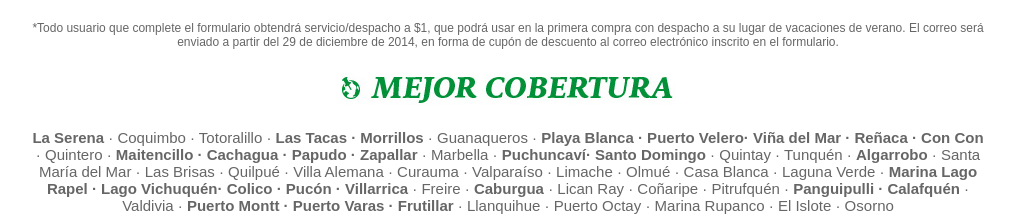
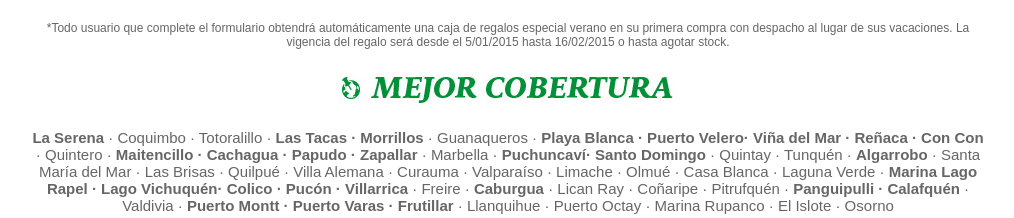
Before and after one commit to xness/Landing-Jumbo-Verano-2015, a PHP site: page / in a window 1280 px wide. Shown: the part 1221-1439 px from the top of the page, without its empty margins (132-1146 px from the left). Run offline with PHP 8.4, Linux system fonts and the light colour scheme; some libraries are stand-ins or nearby versions.

Commit message:
ultimos cambios

```diff
--- a/index.php
+++ b/index.php
@@ -80,8 +80,7 @@
 					<div id="maps"></div>
 				</div>
 				<div class="formulario_bottom">
-					*Todo usuario que complete el formulario obtendr&aacute; servicio/despacho a $1, que podr&aacute; usar en la primera compra con despacho a su lugar de vacaciones de verano.
-					El correo ser&aacute; enviado a partir del 29 de diciembre de 2014, en forma de cup&oacute;n de descuento al correo electr&oacute;nico inscrito en el formulario.
+					*Todo usuario que complete el formulario obtendr&aacute; autom&aacute;ticamente una caja de regalos especial verano en su primera compra con despacho al lugar de sus vacaciones. La vigencia del regalo ser&aacute; desde el 5/01/2015 hasta 16/02/2015 o hasta agotar stock.
 				</div>
 			</div>
 			<div class="gracias">
```
Also changed, not shown: images/txt_bajo.jpg.
